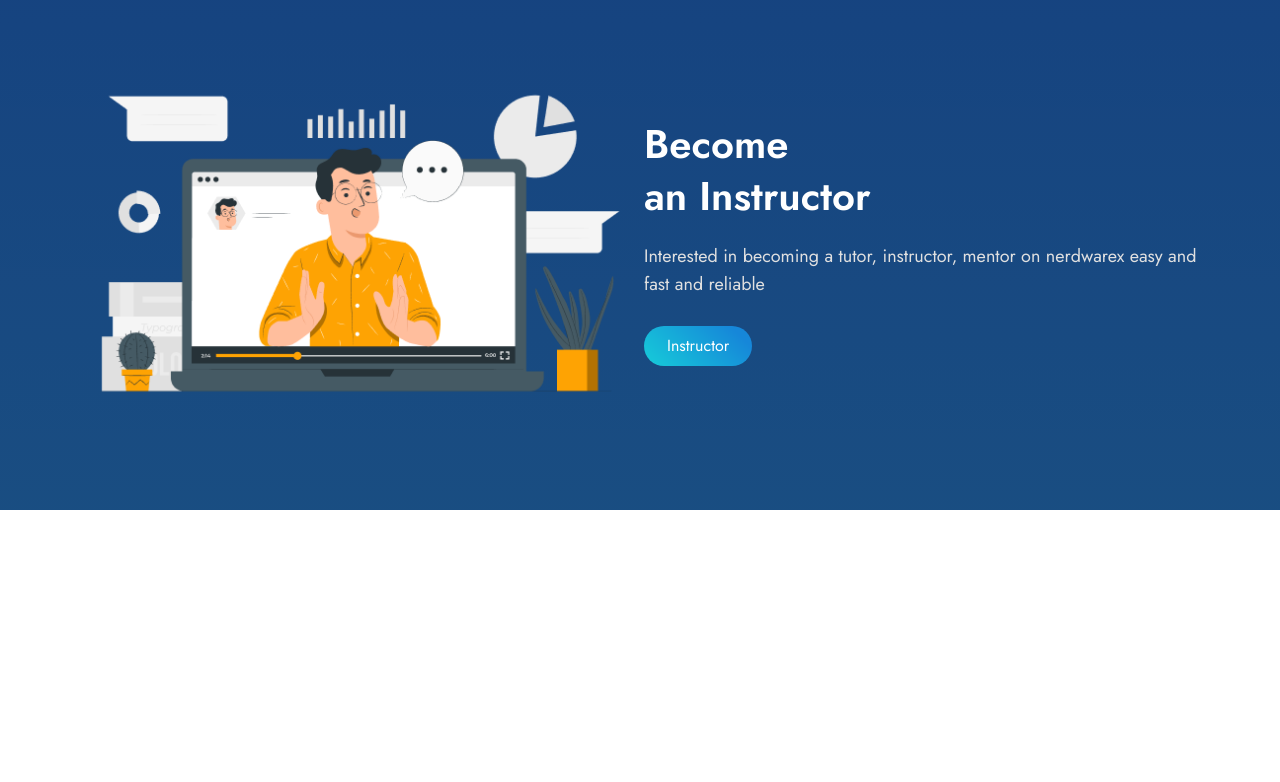
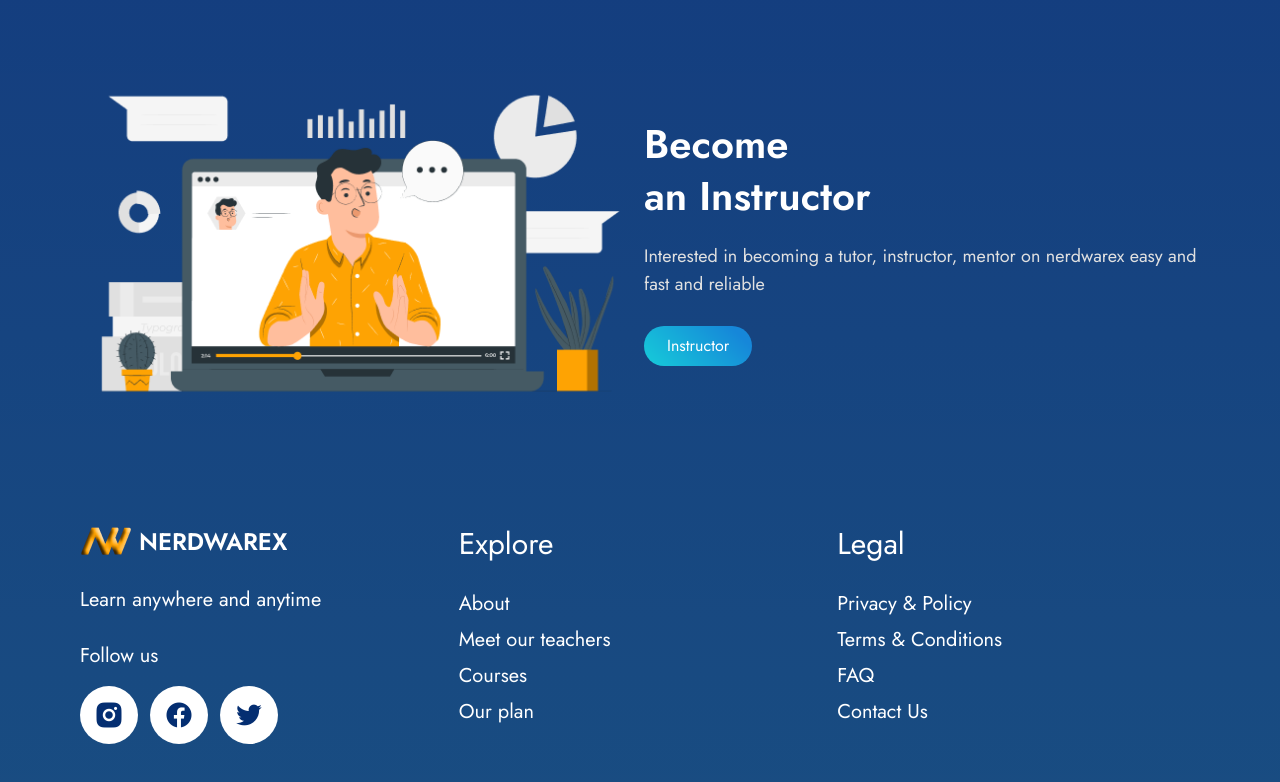
Before and after one commit to NerdwareX/waitlist-react, a React (Create React App) app: page / in a window 1280 px wide. Shown: the part 3520-4302 px from the top of the page. Before the commit the page ends 4030 px from the top, so only its background shows below. Built offline with nearby package versions, Linux system fonts and the light colour scheme.

Commit message:
Added footer component

```diff
--- /dev/null
+++ b/src/components/home/Footer.jsx
@@ -0,0 +1,83 @@
+import { motion } from "framer-motion";
+import React from "react";
+import Logo from '../../assets/logo.png'
+
+
+const Footer = () => {
+  return (
+    <section className="mt-20 pb-8">
+      <div className="2xl:px-[186px] lg:px-20 px-8 w-full grid grid-cols-1 md:grid-cols-2 lg:grid-cols-3 gap-4 pb-[85px]">
+        {/* col1 */}
+        <div className="flex flex-col gap-7">
+          <div className="flex gap-1 items-center">
+            <img src={Logo} alt="company logo" />
+            <h3 className="text-white text-2xl font-semibold overflow-y-hidden">
+              NERDWAREX
+            </h3>
+          </div>
+          <p className="text-white text-xl">Learn anywhere and anytime</p>
+          <div className="flex flex-col gap-4">
+            <p className="text-white text-xl">Follow us</p>
+            <div className="flex items-center gap-3 ">
+              <motion.div
+                className="text-3xl cursor-pointer w-[58px] h-[58px] bg-white grid place-items-center rounded-full"
+                whileHover={{ scale: 0.9 }}
+              >
+                <i className="ri-instagram-fill text-[#042e71]"></i>
+              </motion.div>
+              <motion.div
+                className="text-3xl cursor-pointer w-[58px] h-[58px] bg-white grid place-items-center rounded-full"
+                whileHover={{ scale: 0.9 }}
+              >
+                <i className="ri-facebook-circle-fill text-[#042e71]"></i>
+              </motion.div>
+              <motion.div
+                className="text-3xl cursor-pointer w-[58px] h-[58px] bg-white grid place-items-center rounded-full"
+                whileHover={{ scale: 0.9 }}
+              >
+                <i className="ri-twitter-fill text-[#042e71]"></i>
+              </motion.div>
+            </div>
+          </div>
+        </div>
+        {/* col2 */}
+        <div className="flex flex-col gap-7 ">
+          <h3 className="lg:text-3xl text-2xl overflow-y-hidden text-white">
+            Explore
+          </h3>
+          <ul className="flex flex-col ga-4">
+            <li className="mb-2 text-white text-xl overflow-y-hidden">About</li>
+            <li className="mb-2 text-white text-xl overflow-y-hidden">
+              Meet our teachers
+            </li>
+            <li className="mb-2 text-white text-xl overflow-y-hidden">
+              Courses
+            </li>
+            <li className=" text-white text-xl overflow-y-hidden">Our plan</li>
+          </ul>
+        </div>
+        {/* col3 */}
+        <div className="flex flex-col gap-7">
+          <h3 className="lg:text-3xl text-2xl overflow-y-hidden text-white">
+            Legal
+          </h3>
+          <ul className="flex flex-col ga-4">
+            <li className="mb-2 text-white text-xl overflow-y-hidden">
+              Privacy & Policy
+            </li>
+            <li className="mb-2 text-white text-xl overflow-y-hidden">
+              Terms & Conditions
+            </li>
+            <li className="mb-2 text-white text-xl overflow-y-hidden">FAQ</li>
+            <li className=" text-white text-xl overflow-y-hidden">
+              Contact Us
+            </li>
+          </ul>
+        </div>
+      </div>
+      <div className="border-b border-b-[#15add9]"></div>
+    </section>
+  );
+};
+
+export default Footer;
--- a/src/components/home/index.js
+++ b/src/components/home/index.js
@@ -5,3 +5,4 @@ export {default as Courses} from './Courses'
 export {default as About} from './About'
 export {default as Testimonials} from './Testimonials'
 export {default as Service} from './Service'
+export {default as Footer} from './Footer'
--- a/src/pages/Home.jsx
+++ b/src/pages/Home.jsx
@@ -1,5 +1,5 @@
 import React from "react";
-import { About, Courses, Hero, Navbar, Service, Testimonials, Topics } from "../components/home";
+import { About, Courses, Footer, Hero, Navbar, Service, Testimonials, Topics } from "../components/home";
 
 const Home = () => {
   return <>
@@ -11,6 +11,7 @@ const Home = () => {
       <About />
       <Testimonials />
       <Service />
+      <Footer />
     </section>
   </>;
 };
```
